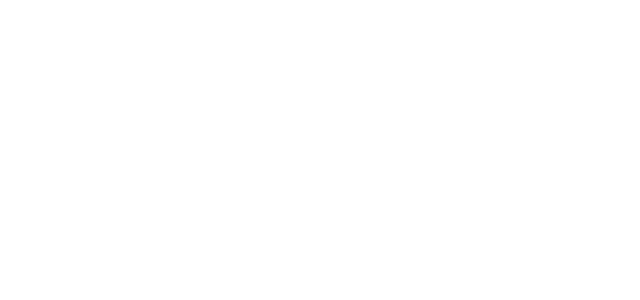
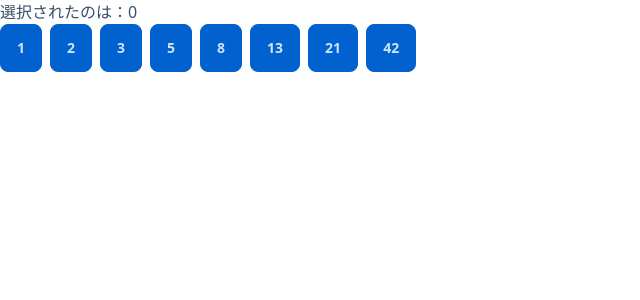
Before and after one commit to forPlapoApps/client, a Next.js app: page /components/FibonacciNumber in a window 1280 px wide. Shown: the top 300 px of the page, without its empty margins (0-640 px from the left). Built offline with nearby package versions, Linux system fonts and the light colour scheme.

Commit message:
feat: FibonacciNumber.jsxの実装

```diff
--- a/pages/components/FibonacciNumber.jsx
+++ b/pages/components/FibonacciNumber.jsx
@@ -1,7 +1,19 @@
+import { useState } from "react"
+
 export default function FibonacciNumber () {
+  const [num, setNum] = useState(0)
+
   return (
     <>
-
+      <p>選択されたのは：{ num }</p>
+      <div className="flex gap-2">
+        { [1, 2, 3, 5, 8, 13, 21, 42].map((num, i) => (
+          <label htmlFor={num} className="btn btn-active btn-primary" key={i} onClick={e => { setNum(e.target.value) }}>
+            {num}
+            <input type="radio" name="selectNumber" value={num} id={num} className="hidden" />
+          </label>
+        )) }
+      </div>
     </>
   )
 }
```
